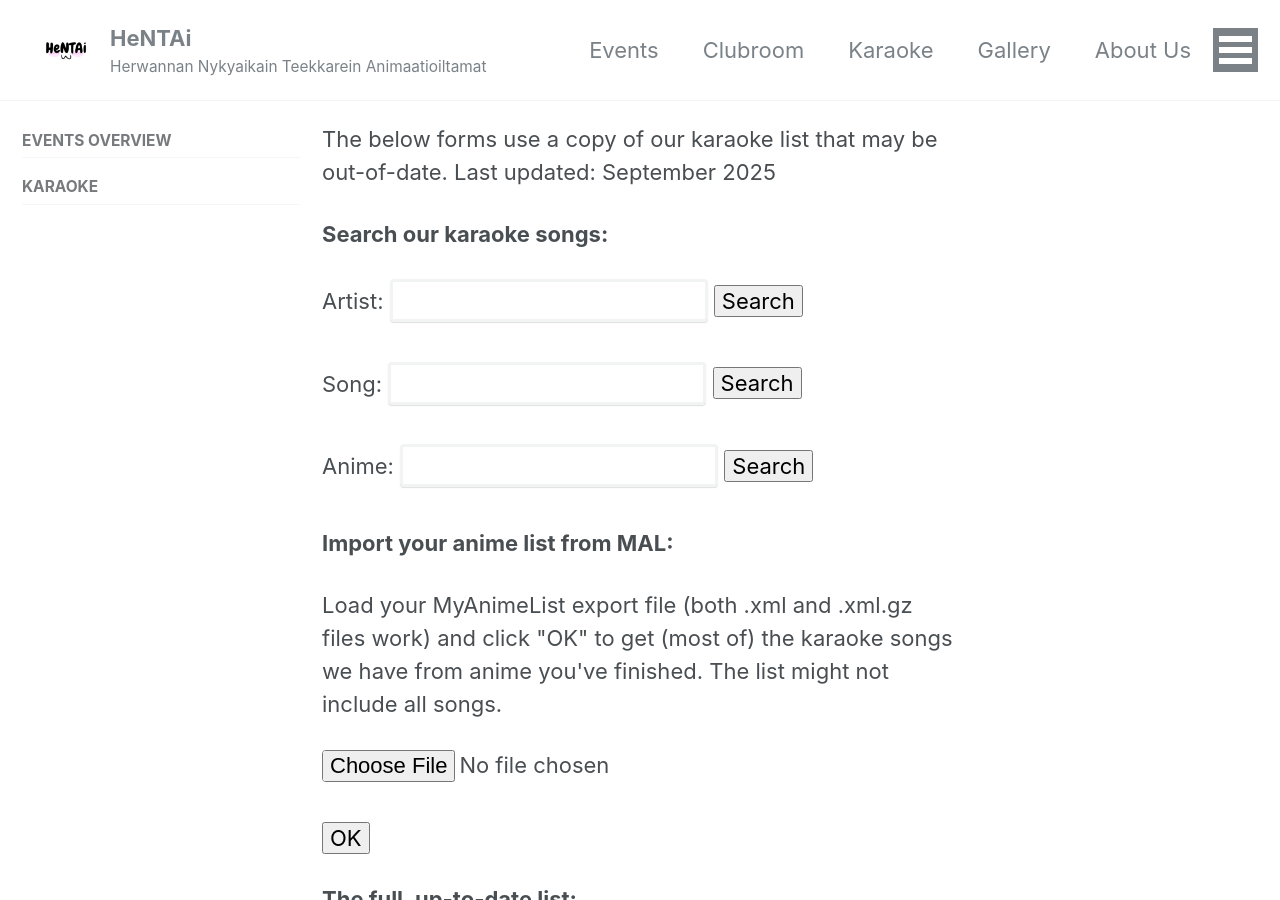
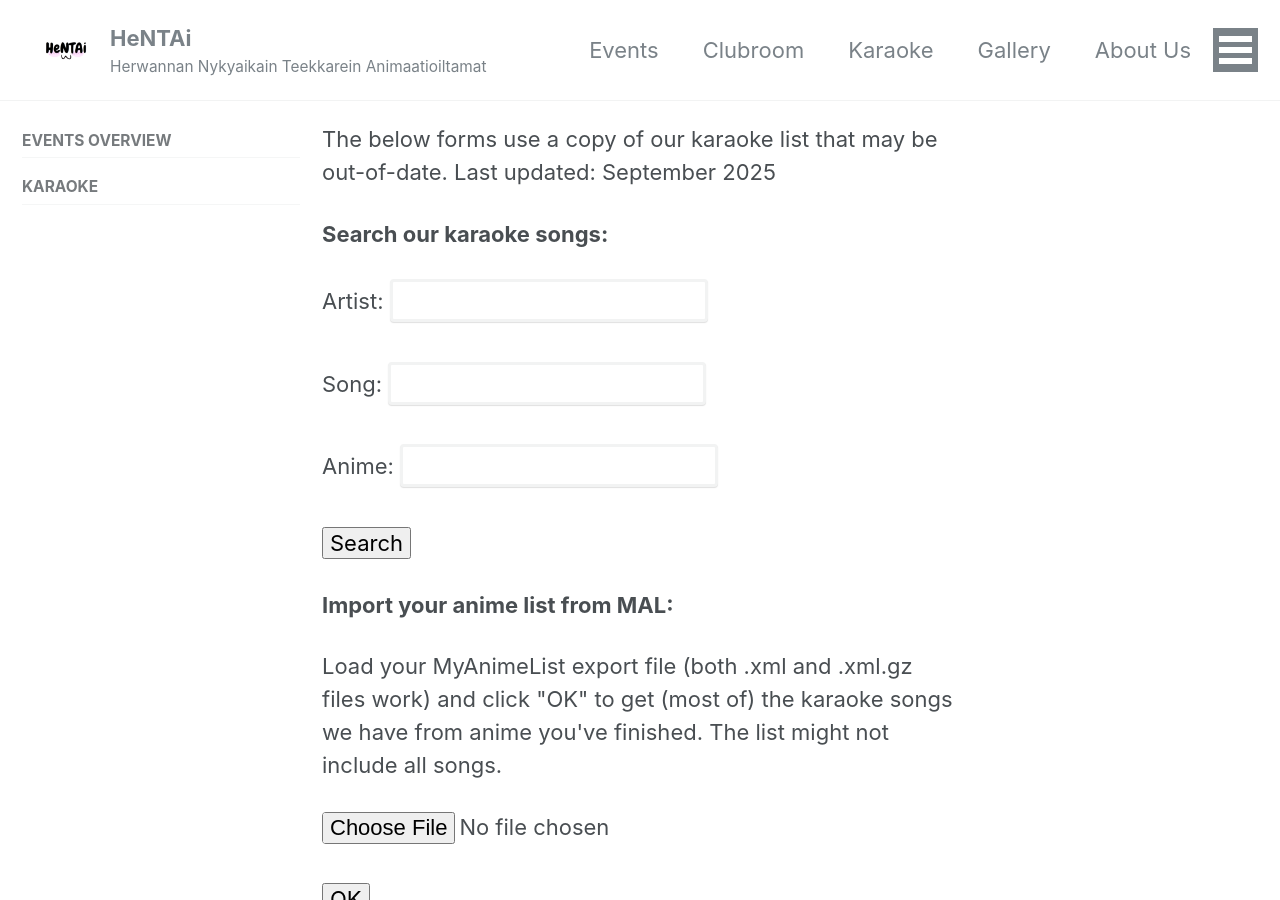
Before and after one commit to HNTA-Club/website, a Jekyll site: the page built from _pages/karaoke-beta.html, in a window 1280 px wide and 900 px high. Built offline with Jekyll 4.4.1, drawn with Linux system fonts in a browser that asks for light colours; cached includes are drawn as plain includes; nearby versions of some CDN libraries.

Commit message:
unified karaoke search

```diff
--- a/_pages/karaoke-beta.html
+++ b/_pages/karaoke-beta.html
@@ -10,9 +10,10 @@
 <p>The below forms use a copy of our karaoke list that may be out-of-date. Last updated: <span id="lastupdate">loading...</span> </p>
 
 <p style="font-weight: bold;">Search our karaoke songs: </p>
-<p>Artist: <input type="text" name="artist" id="artistsearch" style="border-style: solid; width: 50%;" /> <button onclick="karaokeSearch('artist')">Search</button> </p>
-<p>Song: <input type="text" name="song" id="songsearch" style="border-style: solid; width: 50%;" /> <button onclick="karaokeSearch('song')">Search</button> </p>
-<p>Anime: <input type="text" name="anime" id="animesearch" style="border-style: solid; width: 50%;" /> <button onclick="karaokeSearch('anime')">Search</button> </p>
+<p>Artist: <input type="text" name="artist" id="artistsearch" style="border-style: solid; width: 50%;" /> </p>
+<p>Song: <input type="text" name="song" id="songsearch" style="border-style: solid; width: 50%;" /> </p>
+<p>Anime: <input type="text" name="anime" id="animesearch" style="border-style: solid; width: 50%;" /> </p>
+<p><button onclick="karaokeSearch()">Search</button></p>
 
 <p style="font-weight: bold;">Import your anime list from MAL: </p>
 <p>Load your MyAnimeList export file (both .xml and .xml.gz files work) and click "OK" to get (most of) the karaoke songs we have from anime you've finished.
@@ -139,15 +140,17 @@
     console.log("Running finished in "+timelength.toString()+" ms");
 }
 
-function karaokeSearch(category) {
-    const searchinput = tokenizeStr(document.getElementById(category+"search").value);
+function karaokeSearch() {
+    const artistsearchinput = tokenizeStr(document.getElementById("artistsearch").value);
+    const songsearchinput = tokenizeStr(document.getElementById("songsearch").value);
+    const animesearchinput = tokenizeStr(document.getElementById("animesearch").value);
     //console.log(searchinput);
 
     const newsonglist = [];
     for (let song of songlist) {
-        if ((category == "artist" && tokenizeStr(song.artist).includes(searchinput))
-            || (category == "song" && tokenizeStr(song.title).includes(searchinput))
-            || (category == "anime" && tokenizeStr(song.anime).includes(searchinput))) {
+        if ((artistsearchinput != "" && tokenizeStr(song.artist).includes(artistsearchinput))
+            || (songsearchinput != "" && tokenizeStr(song.title).includes(songsearchinput))
+            || (animesearchinput != "" && tokenizeStr(song.anime).includes(animesearchinput))) {
                 newsonglist.push(song);
             }
     }
```
